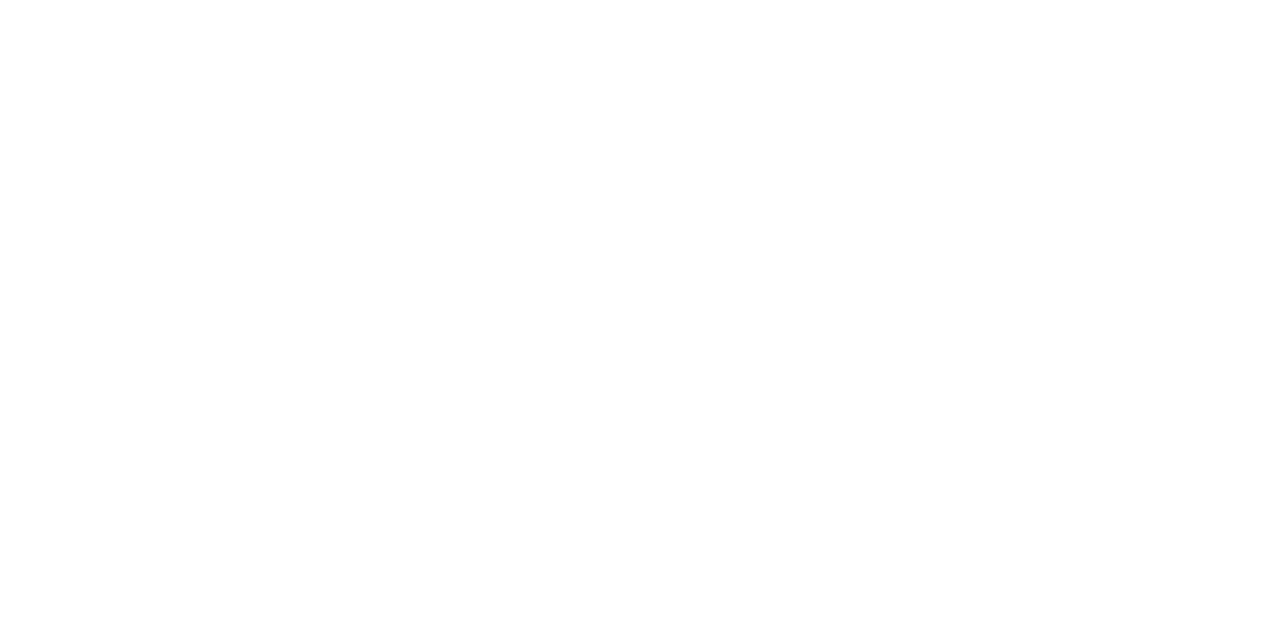
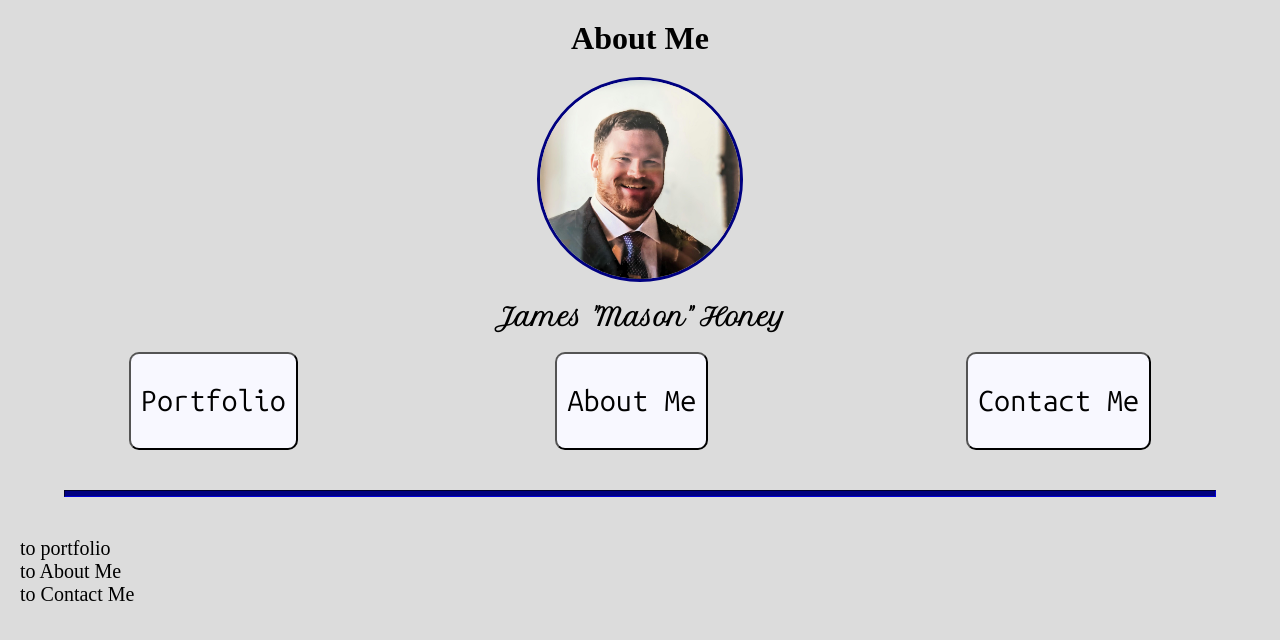
Before and after one commit to MasonHoney/MasonHoney, a plain HTML site: page contact.html in a window 1280 px wide. Drawn offline with Linux system fonts and the light colour scheme.

Commit message:
Started working on the contact page and did a little styling on the about page

```diff
--- a/contact.html
+++ b/contact.html
@@ -0,0 +1,37 @@
+<!DOCTYPE html>
+<html lang="en">
+    <head>
+        <meta charset="UTF-8">
+        <meta name="viewport" content="width=device-width, initial-scale=1.0">
+        <title>Mason Honey - Contact Me</title>
+        <link rel="stylesheet" href="./styles.css"
+    </head>
+    <body>
+        <header class="about-header">
+            <h1 class="about-title">About Me</h1>
+            <img class="about-pic" src="./assets/photos/Mason.jpeg" alt="James Mason Honey">
+            <h2 class="name">James "Mason" Honey</h2>
+        </header>
+        <main>
+        <section class="nav-section">
+            <!--This section is the nav bar for the web page-->
+            <div class="nav">
+              <button class="portfolio-button"><a href="./portfolio.html">Portfolio</a></button>
+              <button class="about-me-button"><a href="./about.html">About Me</a></button>
+              <button class="contact-me-button"><a href="./contact.html">Contact Me</a></button>
+            </div>
+        </section>
+        </main>
+            <hr>
+            <footer>
+          <!--Obvious footer is obvious-->
+            <ul>
+                <li><a href="./portfolio.html">to portfolio</a></li>
+                <li><a href="./about.html">to About Me</a><li>
+                <li><a href="./contact.html">to Contact Me</a></li>
+            </ul>
+
+            </footer>
+        </main>
+    </body>
+</html>
```
Also changed, not shown: about.html (+1 -0 lines).
